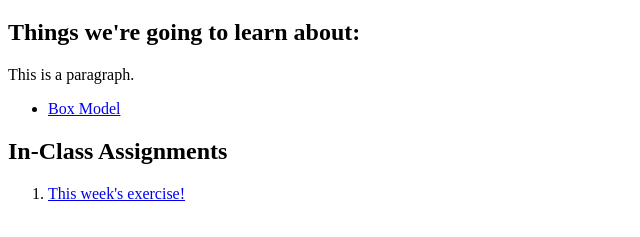
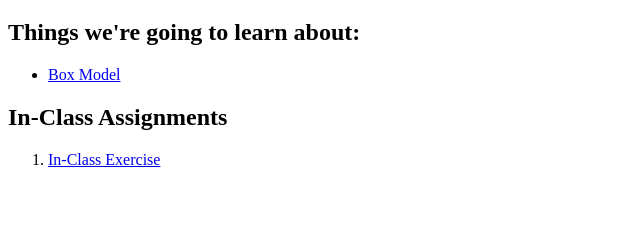
Before and after one commit to neeti-03/neeti-03.github.io, a plain HTML site: page class-4/class-4.html in a window 1280 px wide. Shown: the part 61-298 px from the top of the page, without its empty margins (0-640 px from the left). Drawn offline with Linux system fonts and the light colour scheme.

Commit message:
Updated text

```diff
--- a/class-4/class-4.html
+++ b/class-4/class-4.html
@@ -8,14 +8,13 @@
 <body>
     <h1>Week 3</h1>
     <h2>Things we're going to learn about:</h2>
-    <p>This is a paragraph.</p>
     <ul>
     <li><a href="an-arrangement-of-pictures.html">Box Model</a></li>
     </ul>
 
     <h2>In-Class Assignments</h2>
     <ol>
-    <li><a href="an-arrangement-of-pictures.html">This week's exercise!</a></li>
+    <li><a href="an-arrangement-of-pictures.html">In-Class Exercise</a></li>
     </ol>
 </body>
 </html>
```
Also changed, not shown: index.html (+1 -1 lines).
